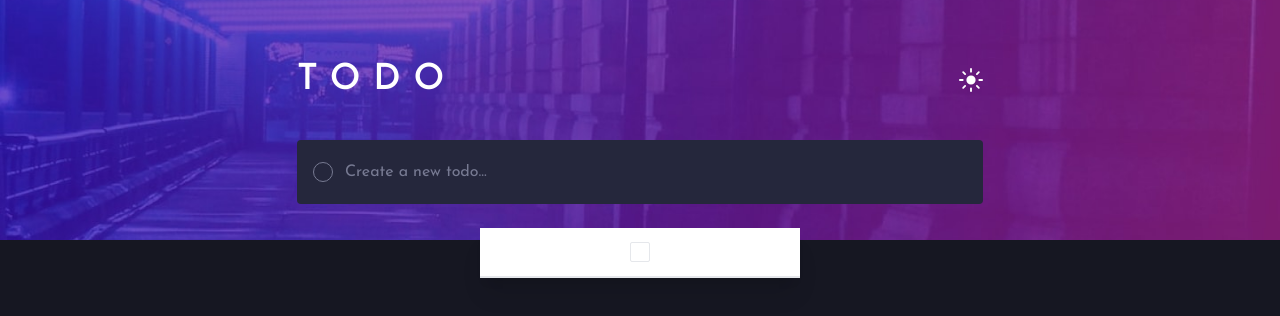
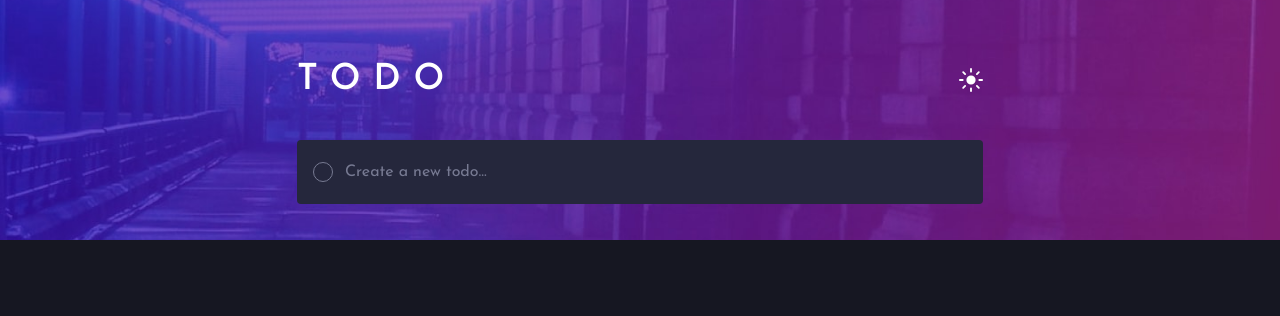
Before and after one commit to Rowada/todo-app-react, a React (Vite) app: page / in a window 1280 px wide. Shown: the top 316 px of the page. Built offline with nearby package versions, Linux system fonts and the light colour scheme.

Commit message:
feat: update todos list and custom checkbox

```diff
--- a/src/components/todos/TodoItem.jsx
+++ b/src/components/todos/TodoItem.jsx
@@ -1,4 +1,4 @@
-import React from "react";
+// @ts-nocheck
 import useStore from "../../store";
 import deleteIcon from "../../assets/images/icon-cross.svg";
 import checkIcon from "../../assets/images/icon-check.svg";
@@ -7,27 +7,24 @@ export const TodoItem = ({ todo, id }) => {
   const { toggleTodo, removeTodo } = useStore();
 
   return (
-    <div className="w-full py-5 ps-4 border-b border-accent text-text flex items-center justify-between">
-      <div className="inset-y-0 flex items-center">
-        {/* <span
+    <>
+      <li className="inset-y-0 flex items-center">
+        <input
           onClick={() => toggleTodo(id)}
-          className="w-5 h-5 rounded-full border border-secondary"
-        ></span> */}
-
-        <input
           style={{ "--image-url": `url(${checkIcon})` }}
           type="checkbox"
           id="checkbox"
-          className="peer relative rounded-full w-5 h-5 appearance-none focus:outline-none border border-secondary checked:bg-secondary hover:ring hover:ring-primary shrink-0 after:content-[''] after:w-full after:h-full after:absolute after:left-0 after:top-0 after:bg-no-repeat after:bg-center after:bg-[image:var(--image-url)] cursor-pointer"
+          className="peer relative rounded-full w-5 h-5 appearance-none focus:outline-none border border-secondary checked:after:block after:hidden checked:bg-gradient-to-r from-gradientValue1 to-gradientValue2 checked:border-none hover:border-primary shrink-0 after:content-[' '] after:w-full after:h-full after:absolute after:left-0 after:top-0 after:bg-no-repeat after:bg-center after:bg-[image:var(--image-url)] cursor-pointer"
         />
-      </div>
-      <p className="ps-4 peer-checked:line-through peer-checked:text-secondary">
-        {todo.text}
-      </p>
+
+        <p className="ps-4 peer-checked:line-through peer-checked:text-secondary">
+          {todo.text}
+        </p>
+      </li>
 
       <button className="pe-4" onClick={() => removeTodo(id)}>
         <img className="w-4 h-4" src={deleteIcon} alt="delete icon" />
       </button>
-    </div>
+    </>
   );
 };
--- a/src/components/todos/TodoList.jsx
+++ b/src/components/todos/TodoList.jsx
@@ -48,29 +48,19 @@ export const TodoList = () => {
           </div>
         </div>
       </form>
-      <div className="w-full rounded bg-background">
+      <div className="relative">
+        <div>
           <ul>
             {todos.map((todo, id) => {
               return (
-              <li className="relative" key={todo.id}>
+                <div
+                  key={todo.id}
+                  className="w-full gap-2.5 py-5 ps-4 border-b border-accent text-text flex items-center justify-between bg-background rounded-t"
+                >
                   <TodoItem todo={todo} id={id} />
-              </li>
+                </div>
               );
             })}
-        </ul>
-      </div>
-
-      <div className="relative flex  items-center justify-center ">
-        <div className="mx-auto max-w-md">
-          <ul className="shadow-xl">
-            <li className="relative flex w-80 items-center justify-center gap-2.5 border-b-2 bg-white px-3 py-3.5 hover:border-gray-400">
-              <input
-                style={{ "--image-url": `url(${checkIcon})` }}
-                type="checkbox"
-                id="checkbox1"
-                className="peer relative h-5 w-5 shrink-0 appearance-none rounded-sm border after:absolute after:bg-[image:var(--image-url)] after:left-0 after:top-0 after:h-full after:w-full  after:bg-[length:10px] after:bg-center after:bg-no-repeat after:content-[''] checked:bg-gray-500 hover:ring hover:ring-gray-300 focus:outline-none"
-              />
-            </li>
           </ul>
         </div>
       </div>
--- a/src/store.js
+++ b/src/store.js
@@ -22,7 +22,6 @@ const useStore = create((set) => ({
             isCompleted: true,
           };
         }
-
         return todo;
       }),
     })),
```
Lines whose indentation alone changed are shown as unchanged.
